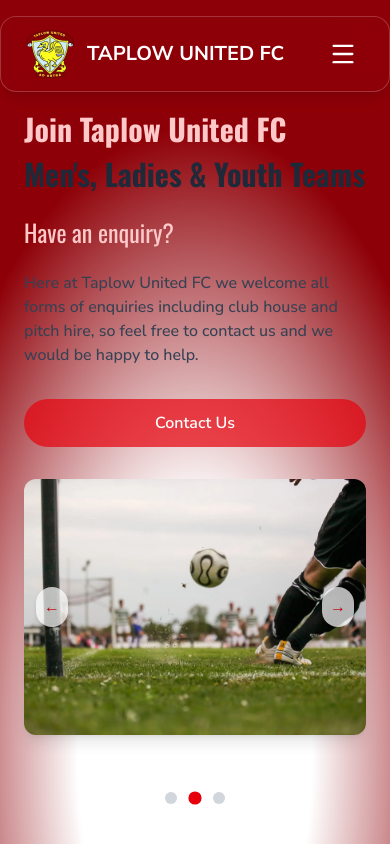
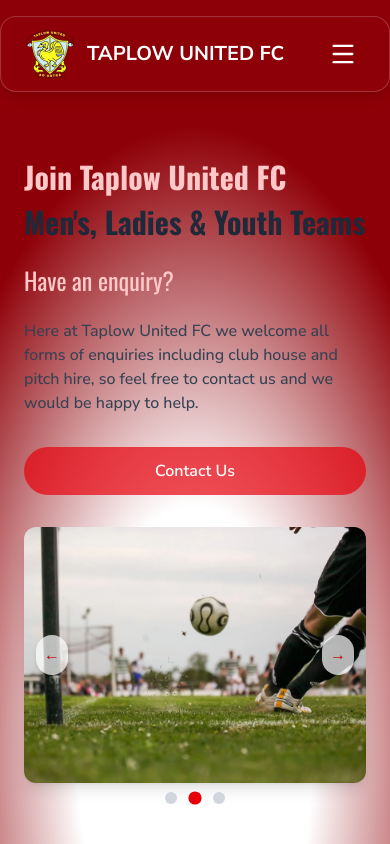
Before and after one commit to RohitSah23/taplowuk, a Next.js app: page / in a window 390 px wide. Shown: the top 844 px of the page. Built offline with nearby package versions, Linux system fonts and the light colour scheme.

Commit message:
Fix (Hero): Fix mobile navbra overlapping

```diff
--- a/src/components/Header/Header.tsx
+++ b/src/components/Header/Header.tsx
@@ -25,7 +25,7 @@ export default function Header() {
       className="absolute top-4 w-full flex justify-center z-50"
     >
       {/* Navbar container */}
-      <div className="relative w-full max-w-7xl">
+      <div className="relative w-full max-w-7xl ">
         <div className="flex items-center justify-between px-6 py-3 rounded-2xl border border-white/20 backdrop-blur-xl bg-[#8E0007]/80 shadow-lg">
           {/* Logo */}
           <Link
--- a/src/components/Hero/Hero.tsx
+++ b/src/components/Hero/Hero.tsx
@@ -52,7 +52,7 @@ export default function Hero() {
   const prevSlide = () => setCurrent((prev) => (prev - 1 + slides.length) % slides.length);
 
   return (
-    <section className="relative w-full min-h-screen flex flex-col items-center justify-between">
+    <section className="relative w-full pt-24 md:pt-0 min-h-screen flex flex-col items-center justify-between">
       {/* Background */}
       <div
         className="absolute inset-0 z-0"
```
